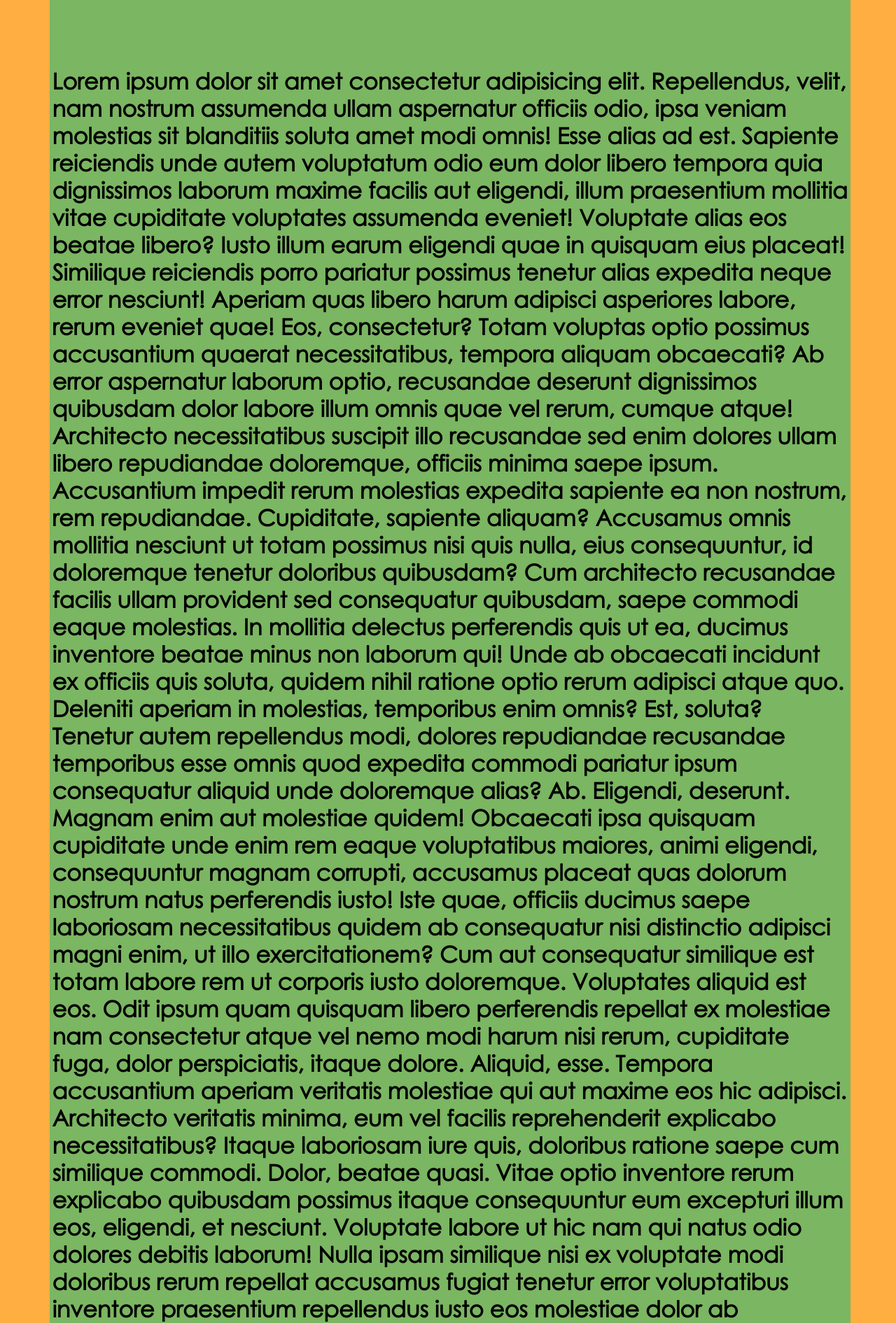
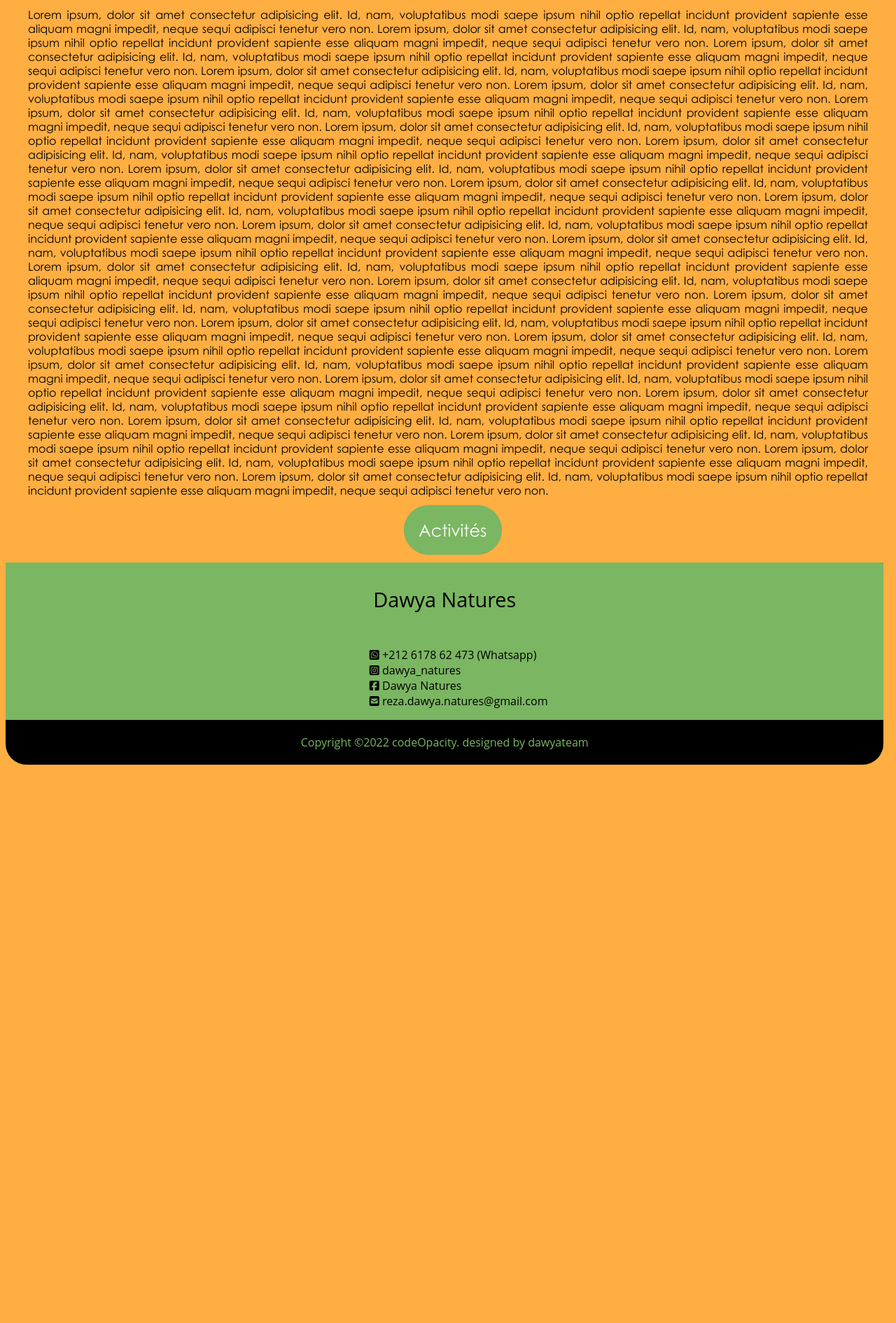
Before and after one commit to tpahmed/DawyaNature, a PHP site: page / in a window 1280 px wide. Shown: the part 772-2663 px from the top of the page at 70% size. After the commit the page ends 1865 px from the top, so only its background shows below. Run offline with PHP 8.4, Linux system fonts and the light colour scheme; some libraries are stand-ins or nearby versions.

Commit message:
mise a jour.

```diff
--- a/CSS/style.css
+++ b/CSS/style.css
@@ -9,66 +9,157 @@
 :root{
     --Green : #7BB662;
     --Orange : #FFAE42;
+    --black : black;
+    --white : white;
 }
 
 body{
     font-family: 'Century Gothic';
     background-color: var(--Orange);
 }
+/* header */
+h1 img{
+    width: 170px;
+    height: 60px;
+    margin-left: 0.3em;
+}
+li{
+    font-size: 1.5rem;
+}
+a{
+    color:  var(--black);
+    text-decoration: none;
+}
+.head{
+    background: var(--Green);
+    border-radius: 30px 30px 0 0 ;
+}
+nav{
+    min-height: 10vh;
+    display: flex;
+    align-items: center;
+    width: 95%;
+    padding: 1px;
+    z-index: 10;
+}
+nav ul{
+    display: flex;
+    flex: 1 1 40rem;
+    justify-content: space-around;
+    align-items: center;
+    list-style: none;
+}
+#logo{
+    flex: 1 1 40rem;
+}
 
 
-.Nav{
-    position: fixed;
+#background-video{
     width: 100%;
-    height: 2.5em;
-    background-color: var(--Orange);
-    top: 0;
-    /* left: 5%; */
-    padding: .2em;
-    /* padding-left: .5em; */
-    z-index: 1;
+    object-fit: cover;
+    left: 0;
+    right: 0;
+    bottom: 0;
+    z-index: -1;
+    filter: blur(0.3em);
+    border-radius: 0 0 30px 30px;
+
 }
 
-#Logo{
-    margin-left: .1em;
-    cursor: pointer;
-    height: 100%;
+.map{
+    position:relative;
 }
 
-.landing{
-    position: relative;
-    height: 100vh;
-    padding: 0;
-    margin: 0;
+.image-map{
+    position: absolute;
+    top: 20%;
+    left: 33%;
+    z-index: 3;
+    width: 30em;
 }
-main{
+/* text */
+.text{
+    padding: 2em;
+    text-align: justify;
+}
+/* scroll */
+::-webkit-scrollbar{
+    background-color: var(--Orange);
+    width: 13px;
+    padding: 1em;
+}
+
+::-webkit-scrollbar-track-piece{
+    margin: 1em;
+}
+
+::-webkit-scrollbar-thumb{
     background-color: var(--Green);
-    width: 90%;
-    position: relative;
-    top: 5%;
-    left: 5%;
-    margin-top: 2.9em;
-    padding: .2em;
-    padding-top: 0;
-    z-index: 0;
+    border-radius: 1em;
+    border: 1px solid var(--Orange);
 }
-.main_Vid{
-    opacity: 60%;
-    position: fixed;
-    width: 80%;
-    top: 0;
-    left: 10%;
-    margin-top: 3em;
+::-webkit-scrollbar-thumb:hover{
+    background-color: var(--Dark-Green);
 }
-@media (min-aspect-ration: 16/9) {
-    .main_Vid{
-        width: 100%;
-        height: auto;
-    }
+/* avtivites button */
+
+.avtivites{
+    border: 2px solid var(--Green);
+    margin: 45%;
+    padding: 0.8em;
+    align-content: center;
+    justify-content: center;
+    background:#7BB662;
+    border-radius: 1.5em;
+    color: var(--white);
+    font-size: 1.5em;
 }
-@media (max-aspect-ration: 16/9) {
-    .main_Vid{
-        width: auto;
-        height: 100%;
-    }
+/* footer */
+footer{
+    background: var(--Green);
+    height: auto;
+    width: 98vw;
+    font-family: "Open Sans";
+    padding-top: 0em;
+    color: var(--black);
+    margin-top: 2rem;
+    border-radius: 0 0 30px 30px;
+
 }
+.foot{
+    display: flex;
+    align-items: center;
+    justify-content: center;
+    flex-direction: column;
+}
+.foot h3{
+    font-size: 1.8rem;
+    font-weight: 400;
+    text-transform: capitalize;
+    line-height: 3rem;
+}
+.foot p{
+    max-width: 500px;
+    margin: 10px auto;
+    line-height: 28px;
+    font-size: 14px;
+}
+.socials{
+    list-style: none;
+}
+.socials li{
+    font-size: medium;
+}
+.foot-bottom{
+    background-color: var(--black);
+    width: 98vw;
+    padding: 5px 0;
+    text-align: center;
+    border-radius: 0 0 30px 30px;
+}
+.foot-bottom{
+    color: var(--Green);
+}
+.foot-h3{
+    font-size: small;
+}
--- a/index.html
+++ b/index.html
@@ -4,46 +4,70 @@
     <meta charset="UTF-8">
     <meta http-equiv="X-UA-Compatible" content="IE=edge">
     <meta name="viewport" content="width=device-width, initial-scale=1.0">
-    <title>Dawya Natures</title>
-    <script src="JS/style.js" defer></script>
+    <title>Document</title>
     <link rel="stylesheet" href="CSS/style.css">
+    <script src="https://kit.fontawesome.com/6f7568c507.js" crossorigin="anonymous"></script>
 </head>
 <body>
-
-    <nav>
-        <div class="Nav">
-            <img src="Media/Logo.jpg" id="Logo" alt="Logo">
+    <header class="head">
+        <nav>
+            <h1 id="logo"><img src="Media/Logo.jpg" alt=""></h1>
+                <ul>
+                    <li><a href="#"><i class="fa-solid fa-face-laugh-beam"></i> Activités</a></li>
+                    <li><a href="#"><i class="fa-solid fa-comment-dots"></i> Contact-nous</a></li>
+                    <li><a href="#"><i class="fa-brands fa-wpforms"></i> Reservation</a></li>
+                    <li><a href="#"><i class="fa-solid fa-circle-question"></i> FAQ</a></li>
+                </ul>
+        </nav>
+    </header>
+    <section class="map">
+        <video autoplay loop muted plays-inline  id="background-video" > <source src="Media/2.mp4" type="video/mp4"></video>
+        <img src="Media/map.png" class="image-map" alt="img">
+    </section>
+    <div class="text">
+        Lorem ipsum, dolor sit amet consectetur adipisicing elit. Id, nam, voluptatibus modi saepe ipsum nihil optio repellat incidunt provident sapiente esse aliquam magni impedit, neque sequi adipisci tenetur vero non.
+        Lorem ipsum, dolor sit amet consectetur adipisicing elit. Id, nam, voluptatibus modi saepe ipsum nihil optio repellat incidunt provident sapiente esse aliquam magni impedit, neque sequi adipisci tenetur vero non.
+        Lorem ipsum, dolor sit amet consectetur adipisicing elit. Id, nam, voluptatibus modi saepe ipsum nihil optio repellat incidunt provident sapiente esse aliquam magni impedit, neque sequi adipisci tenetur vero non.
+        Lorem ipsum, dolor sit amet consectetur adipisicing elit. Id, nam, voluptatibus modi saepe ipsum nihil optio repellat incidunt provident sapiente esse aliquam magni impedit, neque sequi adipisci tenetur vero non.
+        Lorem ipsum, dolor sit amet consectetur adipisicing elit. Id, nam, voluptatibus modi saepe ipsum nihil optio repellat incidunt provident sapiente esse aliquam magni impedit, neque sequi adipisci tenetur vero non.
+        Lorem ipsum, dolor sit amet consectetur adipisicing elit. Id, nam, voluptatibus modi saepe ipsum nihil optio repellat incidunt provident sapiente esse aliquam magni impedit, neque sequi adipisci tenetur vero non.
+        Lorem ipsum, dolor sit amet consectetur adipisicing elit. Id, nam, voluptatibus modi saepe ipsum nihil optio repellat incidunt provident sapiente esse aliquam magni impedit, neque sequi adipisci tenetur vero non.
+        Lorem ipsum, dolor sit amet consectetur adipisicing elit. Id, nam, voluptatibus modi saepe ipsum nihil optio repellat incidunt provident sapiente esse aliquam magni impedit, neque sequi adipisci tenetur vero non.
+        Lorem ipsum, dolor sit amet consectetur adipisicing elit. Id, nam, voluptatibus modi saepe ipsum nihil optio repellat incidunt provident sapiente esse aliquam magni impedit, neque sequi adipisci tenetur vero non.
+        Lorem ipsum, dolor sit amet consectetur adipisicing elit. Id, nam, voluptatibus modi saepe ipsum nihil optio repellat incidunt provident sapiente esse aliquam magni impedit, neque sequi adipisci tenetur vero non.
+        Lorem ipsum, dolor sit amet consectetur adipisicing elit. Id, nam, voluptatibus modi saepe ipsum nihil optio repellat incidunt provident sapiente esse aliquam magni impedit, neque sequi adipisci tenetur vero non.
+        Lorem ipsum, dolor sit amet consectetur adipisicing elit. Id, nam, voluptatibus modi saepe ipsum nihil optio repellat incidunt provident sapiente esse aliquam magni impedit, neque sequi adipisci tenetur vero non.
+        Lorem ipsum, dolor sit amet consectetur adipisicing elit. Id, nam, voluptatibus modi saepe ipsum nihil optio repellat incidunt provident sapiente esse aliquam magni impedit, neque sequi adipisci tenetur vero non.
+        Lorem ipsum, dolor sit amet consectetur adipisicing elit. Id, nam, voluptatibus modi saepe ipsum nihil optio repellat incidunt provident sapiente esse aliquam magni impedit, neque sequi adipisci tenetur vero non.
+        Lorem ipsum, dolor sit amet consectetur adipisicing elit. Id, nam, voluptatibus modi saepe ipsum nihil optio repellat incidunt provident sapiente esse aliquam magni impedit, neque sequi adipisci tenetur vero non.
+        Lorem ipsum, dolor sit amet consectetur adipisicing elit. Id, nam, voluptatibus modi saepe ipsum nihil optio repellat incidunt provident sapiente esse aliquam magni impedit, neque sequi adipisci tenetur vero non.
+        Lorem ipsum, dolor sit amet consectetur adipisicing elit. Id, nam, voluptatibus modi saepe ipsum nihil optio repellat incidunt provident sapiente esse aliquam magni impedit, neque sequi adipisci tenetur vero non.
+        Lorem ipsum, dolor sit amet consectetur adipisicing elit. Id, nam, voluptatibus modi saepe ipsum nihil optio repellat incidunt provident sapiente esse aliquam magni impedit, neque sequi adipisci tenetur vero non.
+        Lorem ipsum, dolor sit amet consectetur adipisicing elit. Id, nam, voluptatibus modi saepe ipsum nihil optio repellat incidunt provident sapiente esse aliquam magni impedit, neque sequi adipisci tenetur vero non.
+        Lorem ipsum, dolor sit amet consectetur adipisicing elit. Id, nam, voluptatibus modi saepe ipsum nihil optio repellat incidunt provident sapiente esse aliquam magni impedit, neque sequi adipisci tenetur vero non.
+        Lorem ipsum, dolor sit amet consectetur adipisicing elit. Id, nam, voluptatibus modi saepe ipsum nihil optio repellat incidunt provident sapiente esse aliquam magni impedit, neque sequi adipisci tenetur vero non.
+        Lorem ipsum, dolor sit amet consectetur adipisicing elit. Id, nam, voluptatibus modi saepe ipsum nihil optio repellat incidunt provident sapiente esse aliquam magni impedit, neque sequi adipisci tenetur vero non.
+        Lorem ipsum, dolor sit amet consectetur adipisicing elit. Id, nam, voluptatibus modi saepe ipsum nihil optio repellat incidunt provident sapiente esse aliquam magni impedit, neque sequi adipisci tenetur vero non.
+        Lorem ipsum, dolor sit amet consectetur adipisicing elit. Id, nam, voluptatibus modi saepe ipsum nihil optio repellat incidunt provident sapiente esse aliquam magni impedit, neque sequi adipisci tenetur vero non.
+        Lorem ipsum, dolor sit amet consectetur adipisicing elit. Id, nam, voluptatibus modi saepe ipsum nihil optio repellat incidunt provident sapiente esse aliquam magni impedit, neque sequi adipisci tenetur vero non.
+    </div>
+    <div >
+        <a href="#" class="avtivites">Activités</a>
+    </div>
+    <!-- <br><br> -->
+    <footer>
+        <div class="foot">
+            <h3 class="foot-h3">dawya natures</h3>
+            <ul class="socials">
+                <li><i class="fa-brands fa-square-whatsapp"></i> +212 6178 62 473 (Whatsapp)</li>
+                <li><i class="fa-brands fa-square-instagram"></i> dawya_natures</li>
+                <li><i class="fa-brands fa-square-facebook"></i> Dawya Natures</li>
+                <li><i class="fa-solid fa-square-envelope"></i> reza.dawya.natures@gmail.com</li>
+            </ul>
         </div>
-    </nav>
-
-    <main>
-        <div class="landing">
-            <video class="main_Vid" src="Media/DawyaVID.mp4" autoplay loop muted plays-inline >
-
-            </video>
+        <div class="foot-bottom">
+            <p>Copyright &copy;2022 codeOpacity. designed by <span>dawyateam</span></p>
         </div>
-        <h1>
-            Lorem ipsum dolor sit amet consectetur adipisicing elit. Repellendus, velit, nam nostrum assumenda ullam aspernatur officiis odio, ipsa veniam molestias sit blanditiis soluta amet modi omnis! Esse alias ad est.
-            Sapiente reiciendis unde autem voluptatum odio eum dolor libero tempora quia dignissimos laborum maxime facilis aut eligendi, illum praesentium mollitia vitae cupiditate voluptates assumenda eveniet! Voluptate alias eos beatae libero?
-            Iusto illum earum eligendi quae in quisquam eius placeat! Similique reiciendis porro pariatur possimus tenetur alias expedita neque error nesciunt! Aperiam quas libero harum adipisci asperiores labore, rerum eveniet quae!
-            Eos, consectetur? Totam voluptas optio possimus accusantium quaerat necessitatibus, tempora aliquam obcaecati? Ab error aspernatur laborum optio, recusandae deserunt dignissimos quibusdam dolor labore illum omnis quae vel rerum, cumque atque!
-            Architecto necessitatibus suscipit illo recusandae sed enim dolores ullam libero repudiandae doloremque, officiis minima saepe ipsum. Accusantium impedit rerum molestias expedita sapiente ea non nostrum, rem repudiandae. Cupiditate, sapiente aliquam?
-            Accusamus omnis mollitia nesciunt ut totam possimus nisi quis nulla, eius consequuntur, id doloremque tenetur doloribus quibusdam? Cum architecto recusandae facilis ullam provident sed consequatur quibusdam, saepe commodi eaque molestias.
-            In mollitia delectus perferendis quis ut ea, ducimus inventore beatae minus non laborum qui! Unde ab obcaecati incidunt ex officiis quis soluta, quidem nihil ratione optio rerum adipisci atque quo.
-            Deleniti aperiam in molestias, temporibus enim omnis? Est, soluta? Tenetur autem repellendus modi, dolores repudiandae recusandae temporibus esse omnis quod expedita commodi pariatur ipsum consequatur aliquid unde doloremque alias? Ab.
-            Eligendi, deserunt. Magnam enim aut molestiae quidem! Obcaecati ipsa quisquam cupiditate unde enim rem eaque voluptatibus maiores, animi eligendi, consequuntur magnam corrupti, accusamus placeat quas dolorum nostrum natus perferendis iusto!
-            Iste quae, officiis ducimus saepe laboriosam necessitatibus quidem ab consequatur nisi distinctio adipisci magni enim, ut illo exercitationem? Cum aut consequatur similique est totam labore rem ut corporis iusto doloremque.
-            Voluptates aliquid est eos. Odit ipsum quam quisquam libero perferendis repellat ex molestiae nam consectetur atque vel nemo modi harum nisi rerum, cupiditate fuga, dolor perspiciatis, itaque dolore. Aliquid, esse.
-            Tempora accusantium aperiam veritatis molestiae qui aut maxime eos hic adipisci. Architecto veritatis minima, eum vel facilis reprehenderit explicabo necessitatibus? Itaque laboriosam iure quis, doloribus ratione saepe cum similique commodi.
-            Dolor, beatae quasi. Vitae optio inventore rerum explicabo quibusdam possimus itaque consequuntur eum excepturi illum eos, eligendi, et nesciunt. Voluptate labore ut hic nam qui natus odio dolores debitis laborum!
-            Nulla ipsam similique nisi ex voluptate modi doloribus rerum repellat accusamus fugiat tenetur error voluptatibus inventore praesentium repellendus iusto eos molestiae dolor ab consequatur, enim sequi, sapiente ad. Rerum, quos?
-            Cumque ullam est dolor et quo nostrum itaque, illum esse, veritatis cupiditate inventore non, id qui dolores maxime quis repudiandae aliquid aut doloribus quaerat laborum quasi. Voluptate necessitatibus culpa eum.
-            Blanditiis quasi magni aperiam dicta ullam esse facere nihil et earum, vitae iusto deleniti officia corporis quia. Quo id beatae quod consectetur maxime. Necessitatibus molestias est esse deleniti placeat nisi.
-            At ratione repudiandae nostrum in eius? Ut nihil illum ipsam dolore in maxime omnis nam possimus repudiandae doloremque laboriosam molestiae commodi ipsa, quasi, culpa, id nostrum. Officiis minima dolore accusamus?
-            Odio fugit officiis iure eaque quasi, quos, quis est neque quia, dolores in atque. Temporibus, fugit tempora expedita magni accusamus nesciunt deleniti odit ex dolores non, quis nulla delectus exercitationem?
-            Quo maiores deserunt voluptates est, eveniet, ea odit quasi fugit, aspernatur inventore sequi. Quos numquam explicabo cum molestias, ipsa ab, nam labore praesentium eius consequuntur, quam quidem. Blanditiis, quo dicta?
-            Numquam labore autem perferendis velit, qui doloribus pariatur in, laboriosam reiciendis quasi voluptates architecto impedit laborum eum expedita fugit accusantium necessitatibus quibusdam? Animi quod voluptates cumque voluptas unde porro! Numquam!
-        </h1>
-    </main>
+    </footer>
 </body>
 </html>
```
Also changed, not shown: CSS/activites.css (added, +93 -0 lines), Media/100.png (added), Media/11.png (added), Media/22.png (added), Media/33.png (added), Media/44.png (added), Media/55.png (added), Media/66.png (added), Media/77.png (added), Media/88.png (added), Media/99.png (added), Media/map.png (added).
